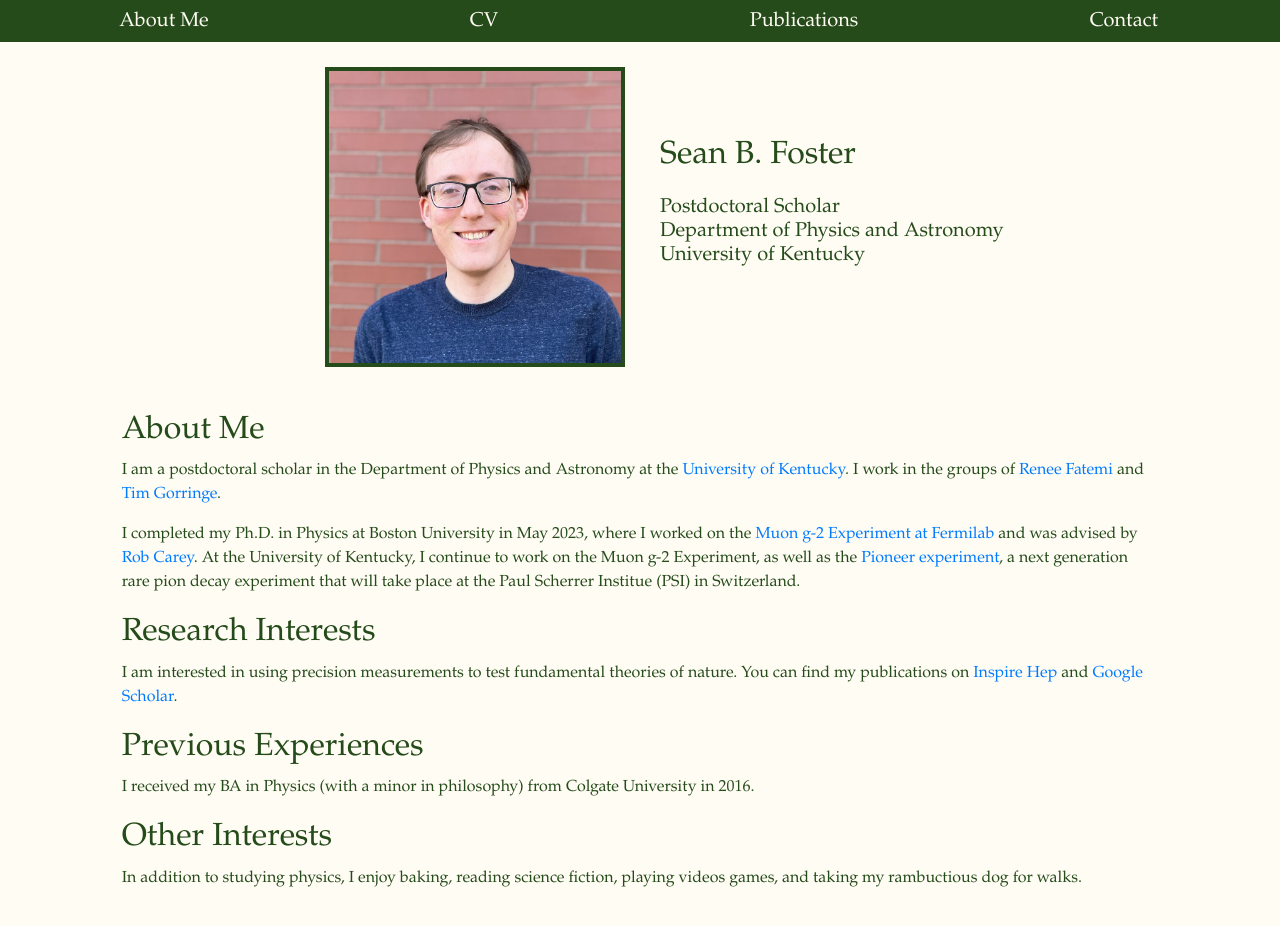
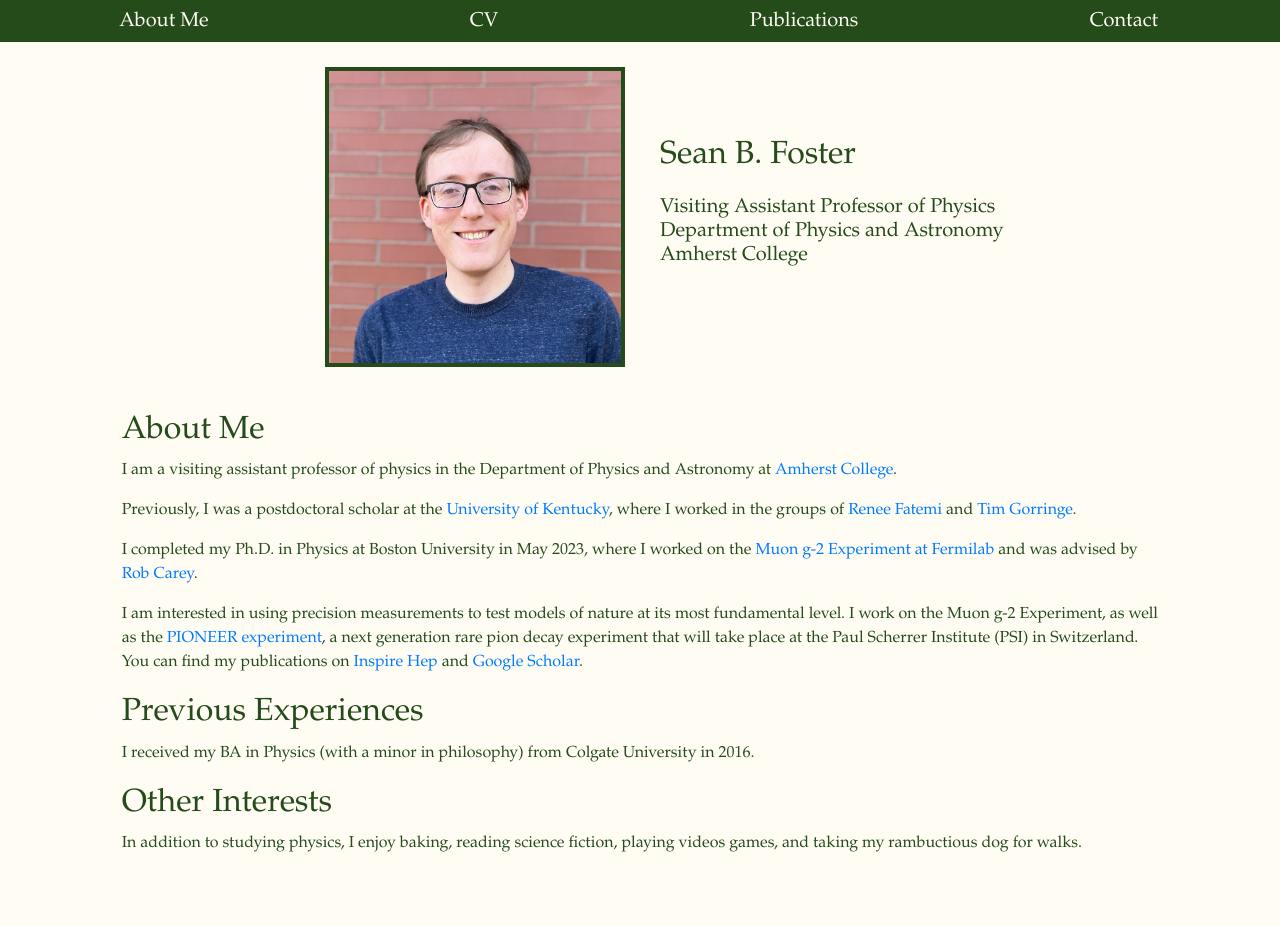
Before and after one commit to sbfoster12/sbfoster12.github.io, a plain HTML site: page index.html in a window 1280 px wide. Drawn offline with Linux system fonts and the light colour scheme.

Commit message:
Update for Amherst College position

```diff
--- a/index.html
+++ b/index.html
@@ -39,18 +39,22 @@
         <div class="text" align="left">
             <h1>Sean B. Foster</h1>
             <!-- <img src="img/SeanFoster.jpeg" alt="Sean Foster" width="300", height="300"> -->
-            <h3>Postdoctoral Scholar </br> Department of Physics and Astronomy </br> University of Kentucky </h3>
+            <h3>Visiting Assistant Professor of Physics </br> Department of Physics and Astronomy </br> Amherst College </h3>
         </div>
     </div>
     <div class="row">
         <div class="col-sm-1"></div>
         <div class="col-sm-10 contentBlurb" id="mainContent">
             <h1>About Me</h1>
-            <p>I am a postdoctoral scholar in the Department of Physics and Astronomy at the <a href='https://pa.as.uky.edu/'>University of Kentucky</a>. I work in the groups of <a href='https://pa.as.uky.edu/users/rhfate2'> Renee Fatemi</a> and <a href='https://pa.as.uky.edu/users/castimxa'> Tim Gorringe</a>.</p>
-            <p>I completed my Ph.D. in Physics at Boston University in May 2023, where I worked on the <a href='https://muon-g-2.fnal.gov'> Muon g-2 Experiment at Fermilab</a> and was advised by <a href='https://www.bu.edu/physics/profile/robert-carey/'>Rob Carey</a>. At the University of Kentucky, I continue to work on the Muon g-2 Experiment, as well as the <a href='https://pioneer.triumf.ca'> Pioneer experiment</a>, a next generation rare pion decay experiment that will take place at the Paul Scherrer Institue (PSI) in Switzerland.  </p>
-            <h1>Research Interests</h1>
-            <p>I am interested in using precision measurements to test fundamental theories of nature. You can find my publications on <a href="https://inspirehep.net/authors/1856252">Inspire Hep</a> and
-            <a href="https://scholar.google.com/citations?user=i9n2DPMAAAAJ&hl=en&oi=ao">Google Scholar</a>.</p>
+            <p>I am a visiting assistant professor of physics in the Department of Physics and Astronomy at <a href="https://www.amherst.edu/people/facstaff/sfoster">Amherst College</a>.</p>
+
+            <p>Previously, I was a postdoctoral scholar at the <a href='https://pa.as.uky.edu/users/sbfo227'>University of Kentucky</a>, where I worked in the groups of <a href='https://pa.as.uky.edu/users/rhfate2'> Renee Fatemi</a> and <a href='https://pa.as.uky.edu/users/castimxa'> Tim Gorringe</a>.</p>
+
+            <p>I completed my Ph.D. in Physics at Boston University in May 2023, where I worked on the <a href='https://muon-g-2.fnal.gov'> Muon g-2 Experiment at Fermilab</a> and was advised by <a href='https://www.bu.edu/physics/profile/robert-carey/'>Rob Carey</a>.</p>
+
+            <p>I am interested in using precision measurements to test models of nature at its most fundamental level. I work on the Muon g-2 Experiment, as well as the <a href='https://pioneer.triumf.ca'> PIONEER experiment</a>, a next generation rare pion decay experiment that will take place at the Paul Scherrer Institute (PSI) in Switzerland. You can find my publications on <a href="https://inspirehep.net/authors/1856252">Inspire Hep</a> and
+            <a href="https://scholar.google.com/citations?hl=en&authuser=1&user=0o5VQBQAAAAJ">Google Scholar</a>.</p>
+
             <h1>Previous Experiences</h1>
             <p>I received my BA in Physics (with a minor in philosophy) from Colgate University in 2016.  </p>
             <h1>Other Interests</h1>
```
Also changed, not shown: 1 other file.
